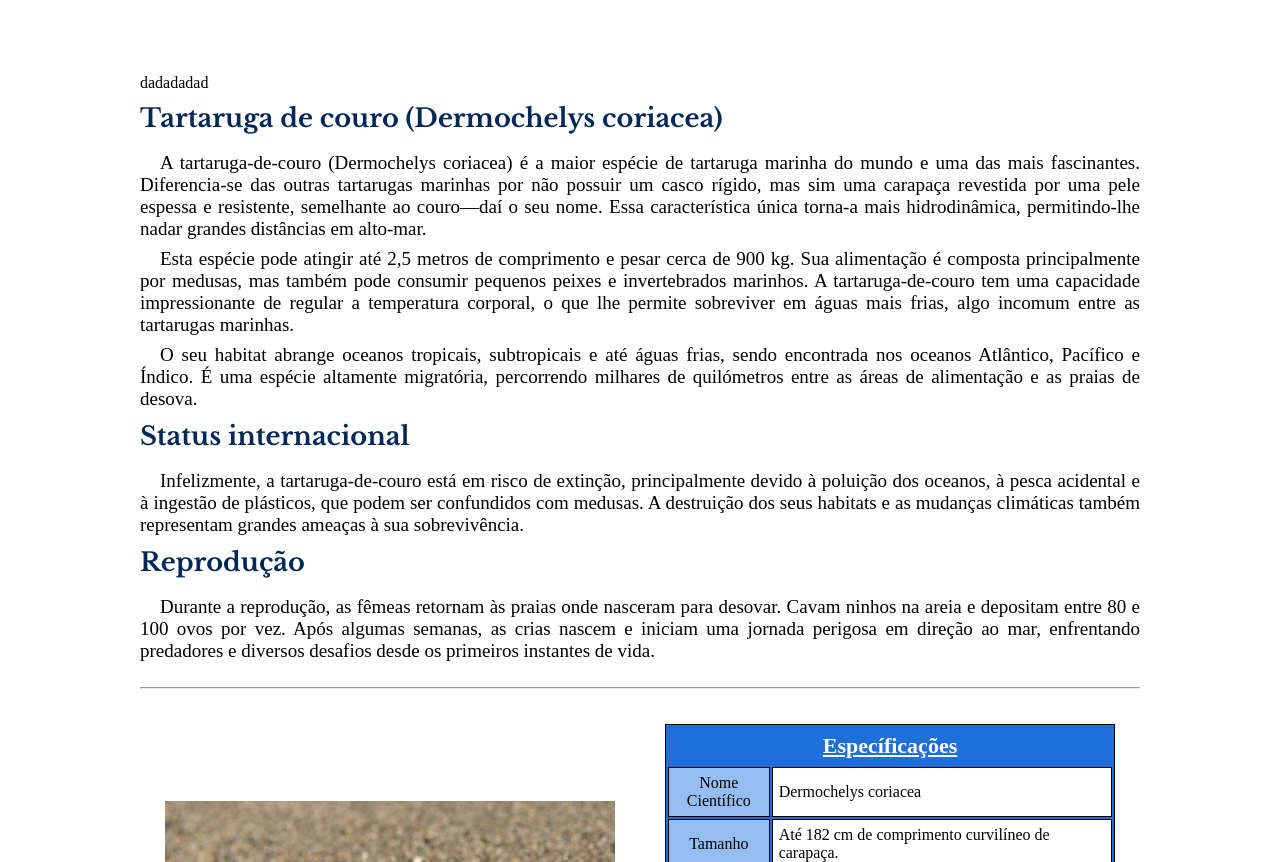
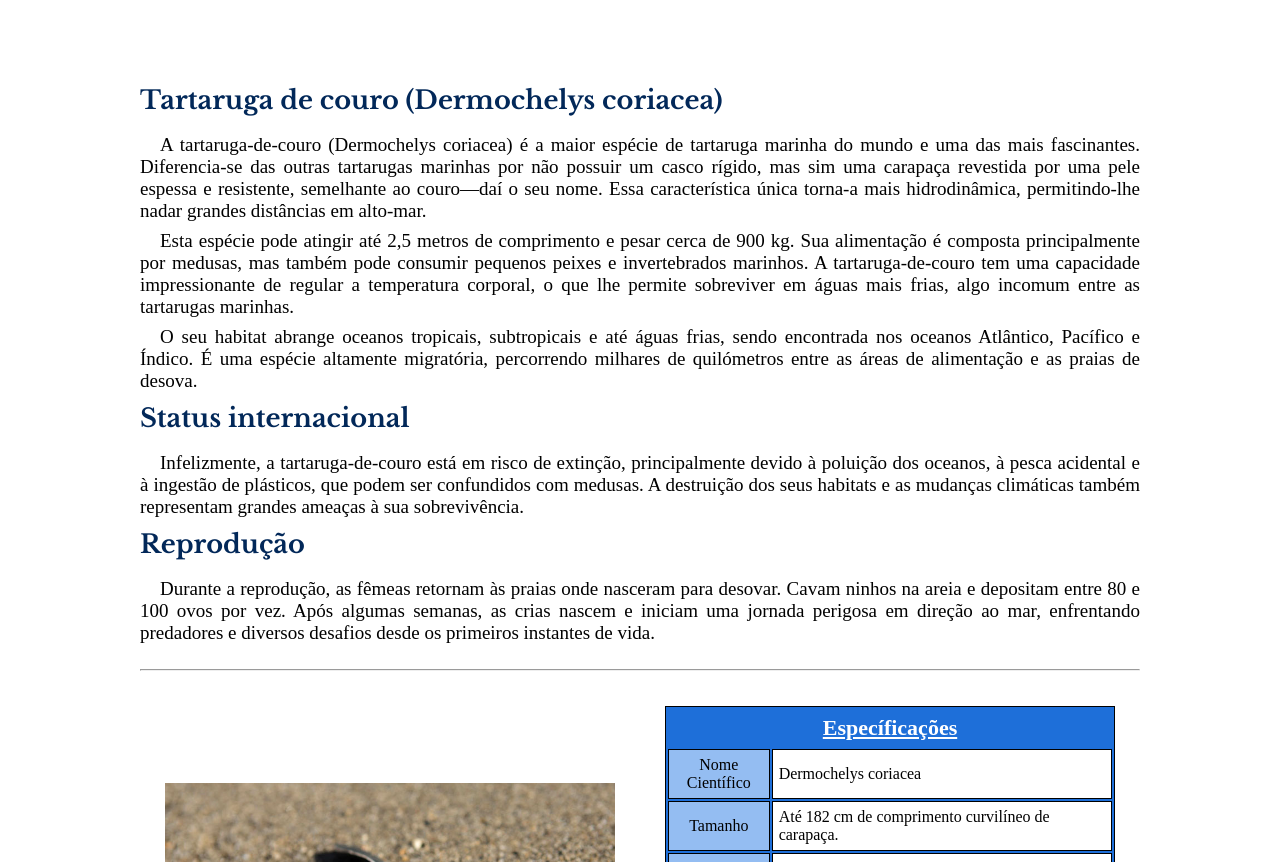
Before and after one commit to Eduardo-M0reira/Projeto-Marinhos, a plain HTML site: page Rtartaruga.html in a window 1280 px wide. Shown: the part 749-1611 px from the top of the page. Drawn offline with nearby package versions, Linux system fonts and the light colour scheme.

Commit message:
Update Rtartaruga.html

```diff
--- a/Rtartaruga.html
+++ b/Rtartaruga.html
@@ -31,7 +31,7 @@
     </div>
     <main>
         <section class="cimabaixo">
-            <div>dadadadad
+            <div>
                 <h2>Tartaruga de couro (Dermochelys coriacea)</h2>
                 <p>
                     A tartaruga-de-couro (Dermochelys coriacea) é a maior espécie de tartaruga marinha do mundo e uma das mais fascinantes. Diferencia-se das outras tartarugas marinhas por não possuir um casco rígido, mas sim uma carapaça revestida por uma pele espessa e resistente, semelhante ao couro—daí o seu nome. Essa característica única torna-a mais hidrodinâmica, permitindo-lhe nadar grandes distâncias em alto-mar.
```
